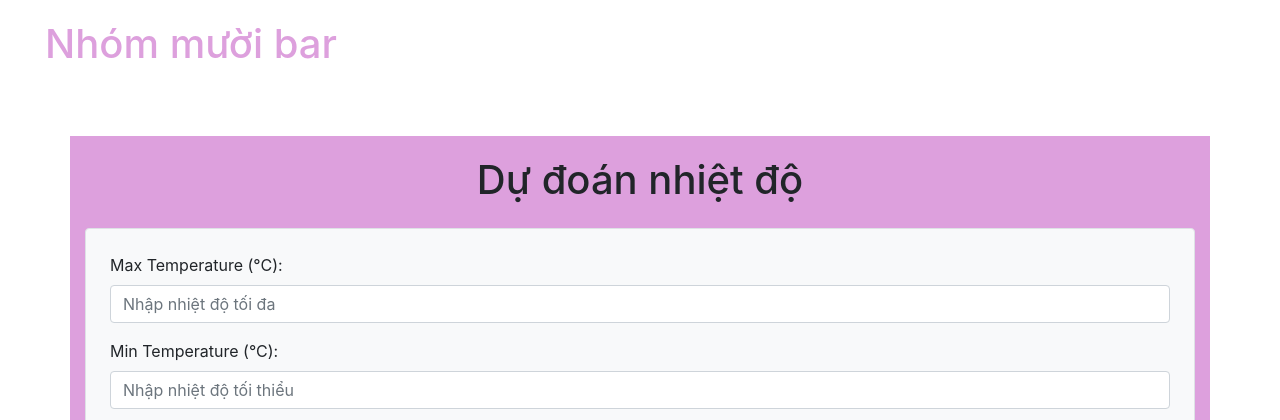
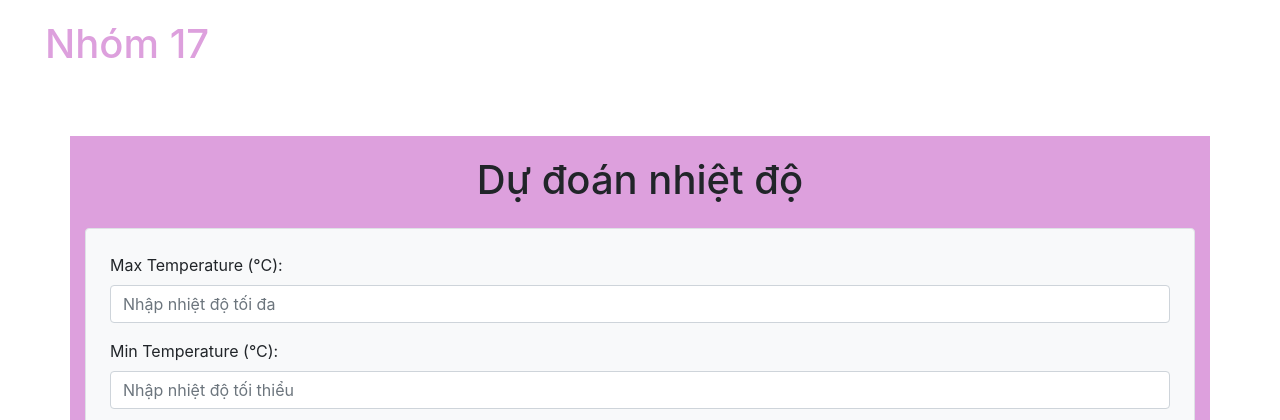
Before and after one commit to Haicute2104/LastMachineLearning, a Flask app: page / in a window 1280 px wide. Shown: the top 420 px of the page. Run offline with Flask 3, Linux system fonts and the light colour scheme; parts of the project's set-up code (start-up, migrations or seed data) failed here and were passed over; some libraries are stand-ins or nearby versions.

Commit message:
Update index.html

```diff
--- a/templates/index.html
+++ b/templates/index.html
@@ -10,7 +10,7 @@
 <body>
     <div class="header">
         <div class="container-fluid">
-            <h1 class="header__title">Nhóm mười bar</h1>
+            <h1 class="header__title">Nhóm 17</h1>
         </div>
     </div>
     <div class="container mt-5">
```
